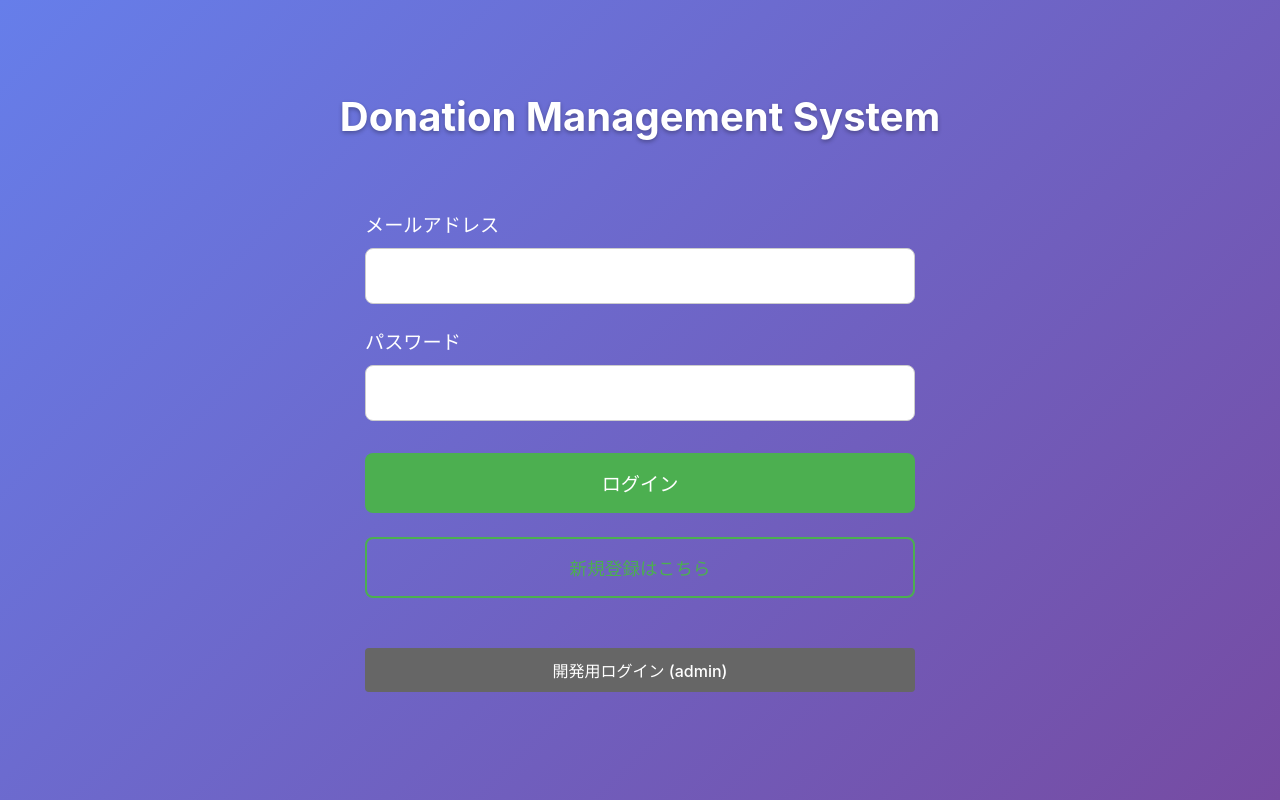
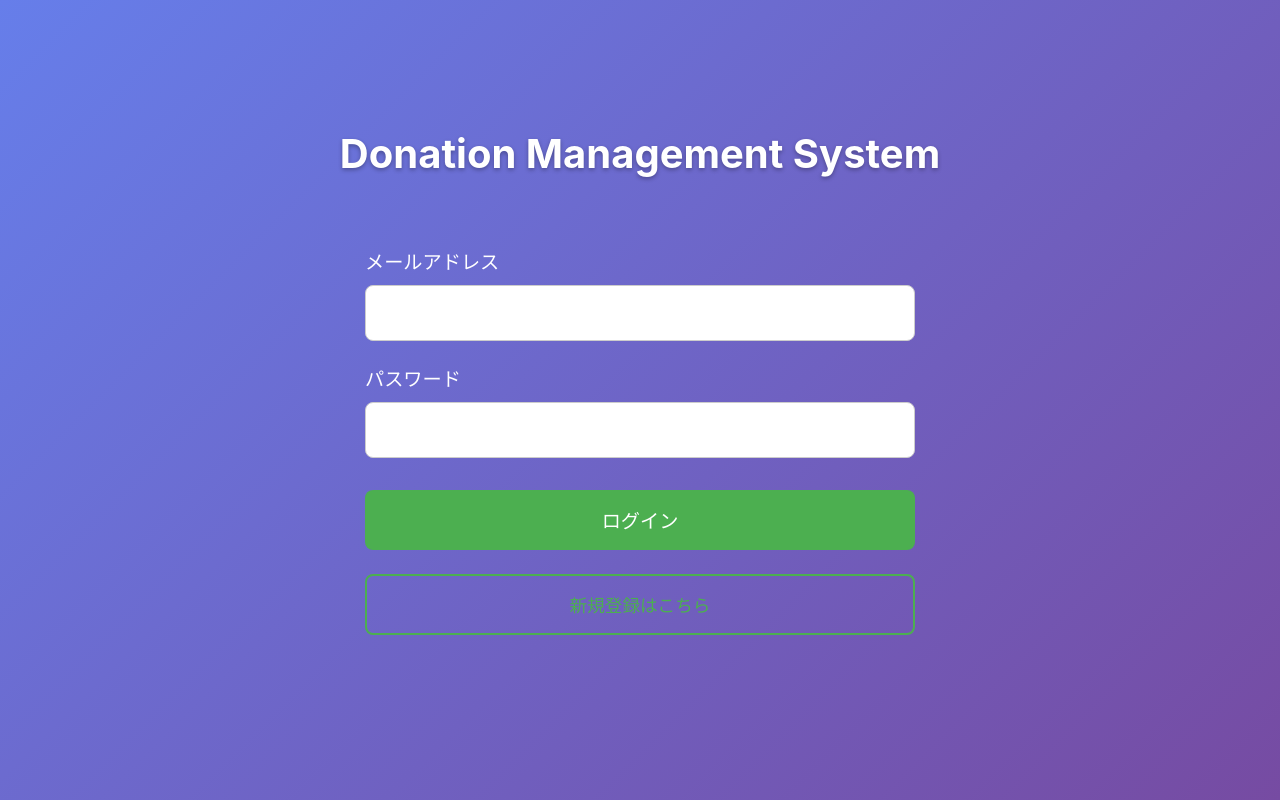
Before and after one commit to circletechwave/Fun-Circle-TechWave, a React (Vite) app in the folder donation-management/donation-management-front/: page / in a window 1280 px wide. Built offline with nearby package versions, Linux system fonts and the light colour scheme; no server answers.

Commit message:
fix: 開発用ログイン（admin）ボタンを削除

```diff
--- a/donation-management/donation-management-front/src/components/Auth.tsx
+++ b/donation-management/donation-management-front/src/components/Auth.tsx
@@ -294,55 +294,7 @@ export default function AuthComponent() {
         </>
       )}
 
-      <div style={{ marginTop: '20px' }}>
-        <button
-          onClick={async () => {
-            setLoading(true);
-            const devEmail = 'admin@company.com';
-            try {
-              const { error } = await supabase.auth.signInWithPassword({
-                email: devEmail,
-                password: 'password',
-              });
-              if (error) {
-                await authLogger.logLoginFailure(devEmail, error.message);
-                throw error;
-              }
-              // ログイン成功を記録（非同期、エラーは無視）
-              authLogger.logLoginSuccess(devEmail).catch(() => {
-                // エラーは無視
-              });
-            } catch {
-              // If sign in fails, try to sign up (for dev convenience)
-              try {
-                const { error: signUpError } = await supabase.auth.signUp({
-                  email: devEmail,
-                  password: 'password',
-                });
-                if (signUpError) throw signUpError;
-                setMessage('開発用ユーザーを作成しました。もう一度クリックしてください。');
-              } catch (signUpError) {
-                const errorMessage = signUpError instanceof Error ? signUpError.message : 'エラーが発生しました';
-                setMessage(errorMessage);
-              }
-            } finally {
-              setLoading(false);
-            }
-          }}
-          style={{
-            width: '100%',
-            padding: '10px',
-            backgroundColor: '#666',
-            color: 'white',
-            border: 'none',
-            borderRadius: '4px',
-            cursor: 'pointer',
-            marginTop: '10px'
-          }}
-        >
-          開発用ログイン (admin)
-        </button>
-      </div>
+
     </div>
   )
 }
```
